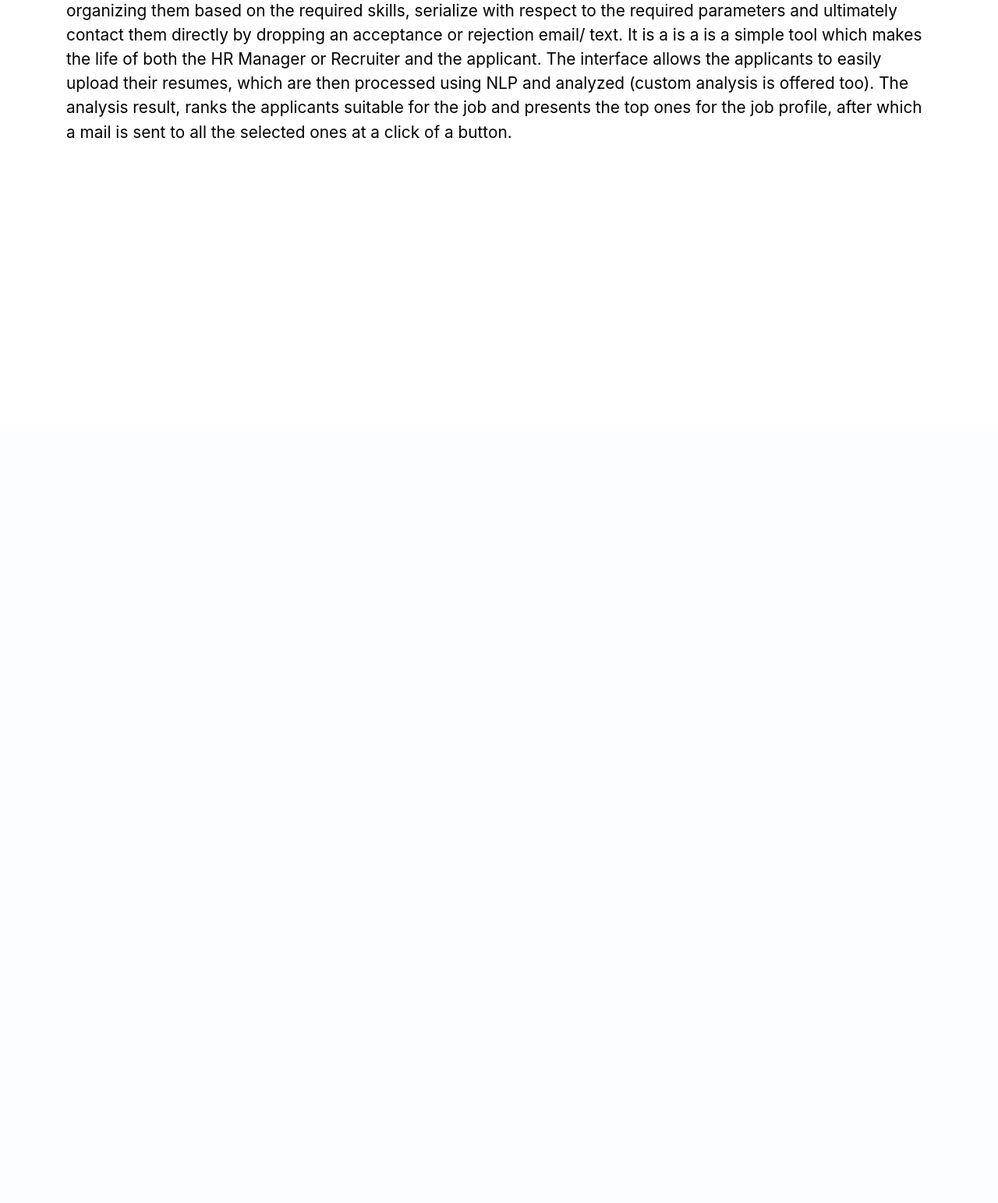
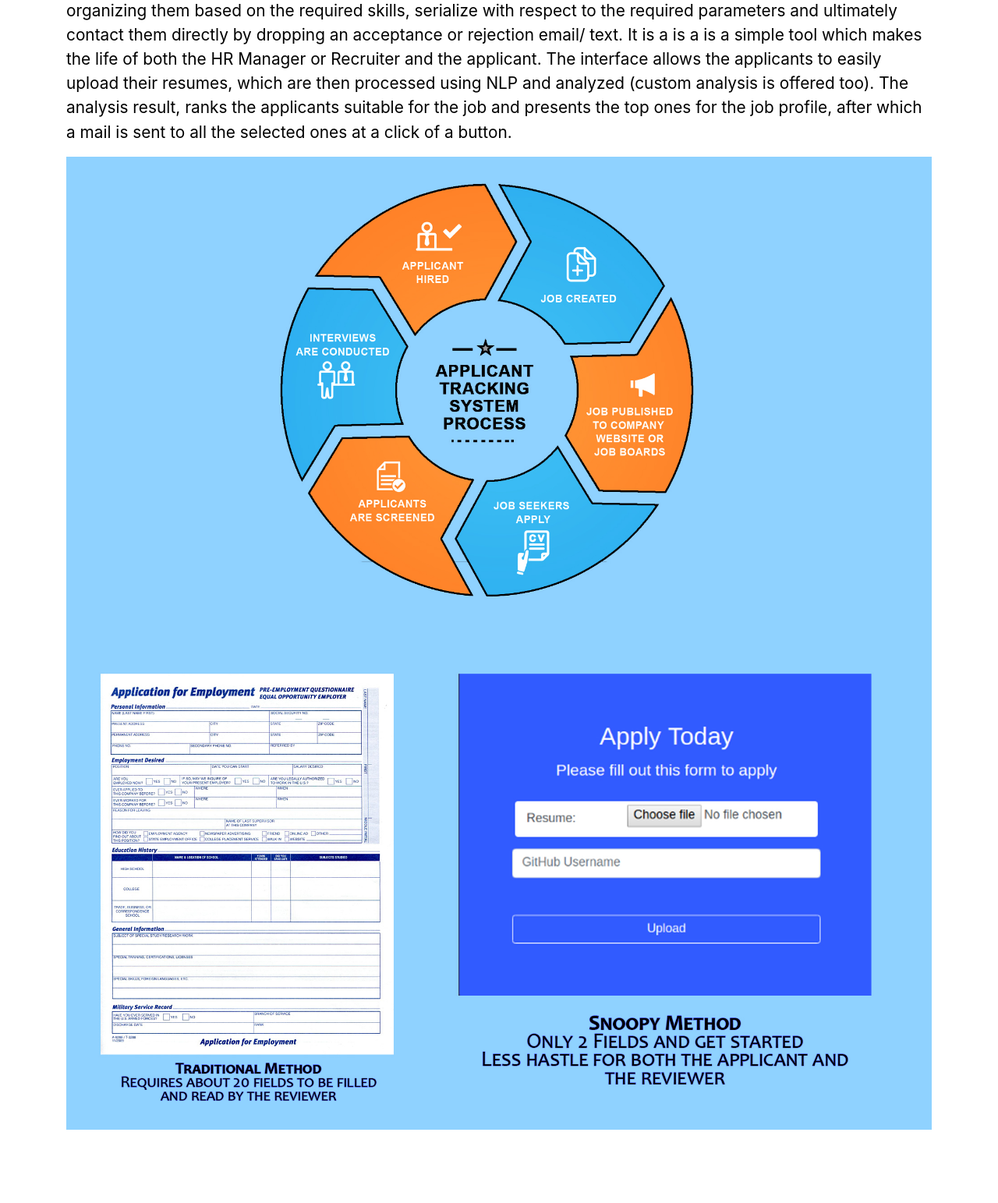
Before and after one commit to ABCF98/Snoopy, a Flask app: page /about in a window 1280 px wide. Shown: the part 248-1791 px from the top of the page at 78% size. Before the commit the page ends 425 px from the top, so only its background shows below. Run offline with Flask 2, Linux system fonts and the light colour scheme; parts of the project's set-up code (start-up, migrations or seed data) failed here and were passed over; some libraries are stand-ins or nearby versions.

Commit message:
Add images to pages

```diff
--- a/templates/about.html
+++ b/templates/about.html
@@ -3,4 +3,7 @@
 {% block body %}
   <h1>About Us</h1>
   <p>Snoopy is an of the age software which acts as a human resource database for organizing applicants. It skips through the tedious process of screening through thousands of applications for a single job profile by automating the whole process. It uses a smart analysis feature to sift through a large batch of applicants, organizing them based on the required skills, serialize with respect to the required parameters and ultimately contact them directly by dropping an acceptance or rejection email/ text. It is a is a is a simple tool which makes the life of both the HR Manager or Recruiter and the applicant. The interface allows the applicants to easily upload their resumes, which are then processed using NLP and analyzed (custom analysis is offered too). The analysis result, ranks the applicants suitable for the job and presents the top ones for the job profile, after which a mail is sent to all the selected ones at a click of a button.</p>
+  <img src="{{ url_for('static',filename='img/process.jpg') }}" alt="" style="width:100%">
+  <img src="{{ url_for('static',filename='img/comparision.jpg') }}" alt="" style="width:100%">
+  <br><br><br><br>
 {% endblock %}
--- a/templates/home.html
+++ b/templates/home.html
@@ -8,5 +8,6 @@
       <a href="/register" class="btn btn-primary btn-lg">Register</a>
       <a href="/login" class="btn btn-success btn-lg">Login</a>
     {% endif %}
+      <img src="{{ url_for('static',filename='img/home.jpg') }}" alt="" style="width:100%">
   </div>
 {% endblock %}
```
